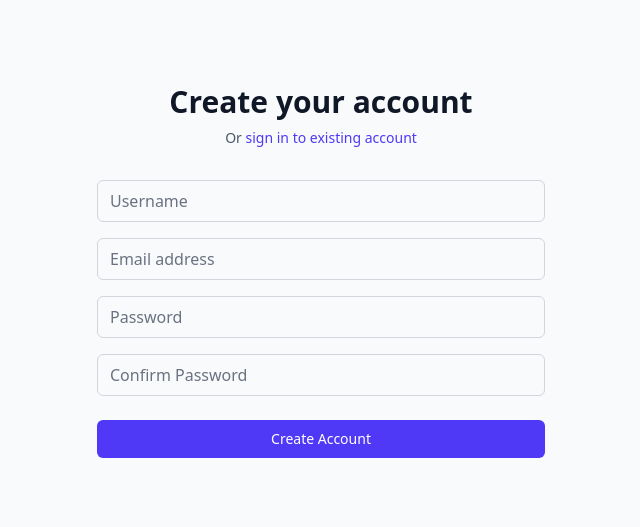
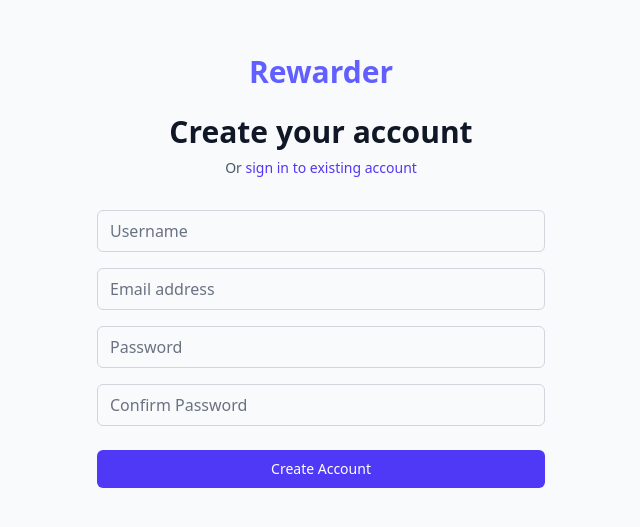
Before and after one commit to thesakshijaiswal/rewarder, a React (Vite) app in the folder frontend/: page /register in a window 1280 px wide. Shown: the part 141-668 px from the top of the page, without its empty margins (319-959 px from the left). Built offline with nearby package versions, Linux system fonts and the light colour scheme.

Commit message:
feat: add Branding component and integrate it into LoginPage and RegisterPage

```diff
--- /dev/null
+++ b/frontend/src/components/Branding.jsx
@@ -0,0 +1,9 @@
+const Branding = () => {
+  return (
+    <h2 className="mt-6 text-center text-3xl font-extrabold text-indigo-500">
+      Rewarder
+    </h2>
+  );
+};
+
+export default Branding;
--- /dev/null
+++ b/frontend/src/components/index.js
@@ -0,0 +1 @@
+export { default as Branding } from "./Branding";
--- a/frontend/src/pages/LoginPage.jsx
+++ b/frontend/src/pages/LoginPage.jsx
@@ -1,6 +1,7 @@
 import { useState } from "react";
 import { useAuth } from "../contexts/AuthContext";
 import { Link, useNavigate } from "react-router";
+import { Branding } from "../components";
 
 const LoginPage = () => {
   const [formData, setFormData] = useState({
@@ -44,6 +45,7 @@ const LoginPage = () => {
     <div className="flex min-h-screen items-center justify-center bg-gray-50 px-4 py-12 sm:px-6 lg:px-8">
       <div className="w-full max-w-md space-y-8">
         <div>
+          <Branding />
           <h2 className="mt-6 text-center text-3xl font-extrabold text-gray-900">
             Sign in to your account
           </h2>
--- a/frontend/src/pages/RegisterPage.jsx
+++ b/frontend/src/pages/RegisterPage.jsx
@@ -1,6 +1,7 @@
 import { useState } from "react";
 import { useAuth } from "../contexts/AuthContext";
 import { Link, useNavigate } from "react-router";
+import { Branding } from "../components";
 
 const RegisterPage = () => {
   const [formData, setFormData] = useState({
@@ -61,7 +62,8 @@ const RegisterPage = () => {
     <div className="flex min-h-screen items-center justify-center bg-gray-50 px-4 py-12 sm:px-6 lg:px-8">
       <div className="w-full max-w-md space-y-8">
         <div>
-          <h2 className="mt-6 text-center text-3xl font-extrabold text-gray-900">
+          <Branding />
+          <h2 className="mt-6 text-center text-3xl font-extrabold whitespace-nowrap text-gray-900">
             Create your account
           </h2>
           <p className="mt-2 text-center text-sm text-gray-600">
```
